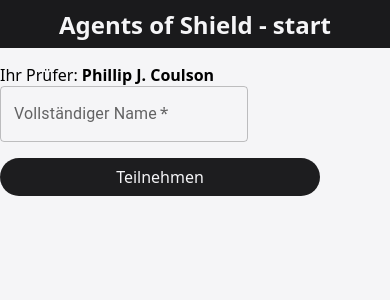
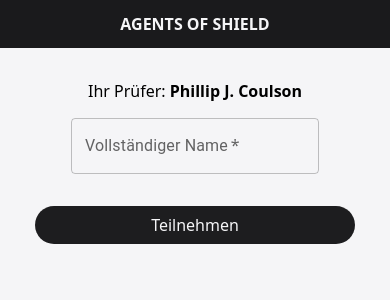
Before and after one commit to code-with-jd/AvengersQuizApp, a Next.js app in the folder agents-of-shield/: page / in a window 390 px wide. Shown: the top 300 px of the page. Built offline with nearby package versions, Linux system fonts and the light colour scheme; no server answers; what @supabase/auth-helpers-react would draw is missing.

Commit message:
Some Styling - Mobile
Display size is set to 320 pixel by default to ensure that the app can be used on cell phones.

```diff
--- a/agents-of-shield/pages/index.js
+++ b/agents-of-shield/pages/index.js
@@ -8,10 +8,11 @@
   const [currentAppState, setCurrentAppState] = useState("start");
 
   return (
-    <div className="AppNavContainer">
+    <div>
       <header>
-        <h1>Agents of Shield - {currentAppState} </h1>
+        <h1>AGENTS OF SHIELD</h1>
       </header>
+
       {/* Navigate between pages, to keep code uncluttered  */}
       <AppContext.Provider value={{ currentAppState, setCurrentAppState }}>
         {currentAppState === "start" && <Start />}
--- a/agents-of-shield/pages/quiz.jsx
+++ b/agents-of-shield/pages/quiz.jsx
@@ -73,10 +73,10 @@
         setCurrentAppState("score")
       ) : (
         /* If it is not the specified end, questions are asked */
-        <body>
+
         <div>
           {questionsDatabase.length > 0 && (
-              <div class="quizContainer">
+            <div className="quizContainer">
               <p>Frage {questionCounter} von 12</p>
               <h3>{questionsDatabase[currentQuestionIndex].question}</h3>
               {questionsDatabase[currentQuestionIndex].answers.map(
@@ -98,9 +98,7 @@
             </div>
           )}
         </div>
-        </body>
       )}
-      ;
     </div>
   );
 }
--- a/agents-of-shield/pages/score.jsx
+++ b/agents-of-shield/pages/score.jsx
@@ -1,6 +1,7 @@
 import { useEffect, useState, useContext } from "react";
 import { useSupabaseClient } from "@supabase/auth-helpers-react";
 import { AppContext } from "../pages/createContext";
+import { List, ListItem } from "@mui/material";
 
 export default function score() {
   const supabase = useSupabaseClient();
@@ -30,19 +31,14 @@
   }, []);
 
   return (
-    <body>
-      <div>
-        {scoreboard.length > 0 && (
-          <div class="scoreContainer">
-            <h3>{scoreboard[0].PlayerName}</h3>
-            {scoreboard[0].Score.map((scoreboard) => {
-              return <div key={scoreboard.value}></div>;
-            })}
-          </div>
-        )}
-      </div>
+    <div className="scoreConatiner">
+      {scoreboard.length > 0 && (
+        <div>
+          <p>{scoreboard[0].playerName}</p>
+        </div>
+      )}
 
       <button onClick={() => handleRestartButtonClick()}>Neustart</button>
-    </body>
+    </div>
   );
 }
--- a/agents-of-shield/styles/globals.css
+++ b/agents-of-shield/styles/globals.css
@@ -19,7 +19,7 @@
 }
 
 h1 {
-  font-size: 1.5rem;
+  font-size: 1rem;
   color: #f5f5f7;
 }
 
@@ -53,12 +53,15 @@
   );
 }
 
-.menuContainer {
-  display: none;
+.startContainer {
+  display: flex;
   flex-direction: column;
   justify-content: center;
   align-items: center;
   gap: 1rem;
+  width: 320px;
+  margin: auto;
+  padding: 1rem;
 }
 
 .quizContainer {
@@ -67,25 +70,18 @@
   justify-content: center;
   align-items: center;
   gap: 1rem;
+  width: 320px;
+  margin: auto;
+  padding: 1rem;
 }
 
 .scoreConatiner {
-  display: none;
+  display: flex;
   flex-direction: column;
   justify-content: center;
   align-items: center;
   gap: 1rem;
+  width: 320px;
+  margin: auto;
+  padding: 1rem;
 }
-
-.addTableRowContainer {
-  display: flex;
-  justify-content: center;
-  align-items: center;
-  flex-direction: column;
-  gap: 1rem;
-}
-
-.addAnswerContainer {
-  display: flex;
-  padding: 0.5rem;
-}
```
Also changed, not shown: agents-of-shield/pages/admin.jsx (+1 -6 lines). Lines whose indentation alone changed are shown as unchanged.
